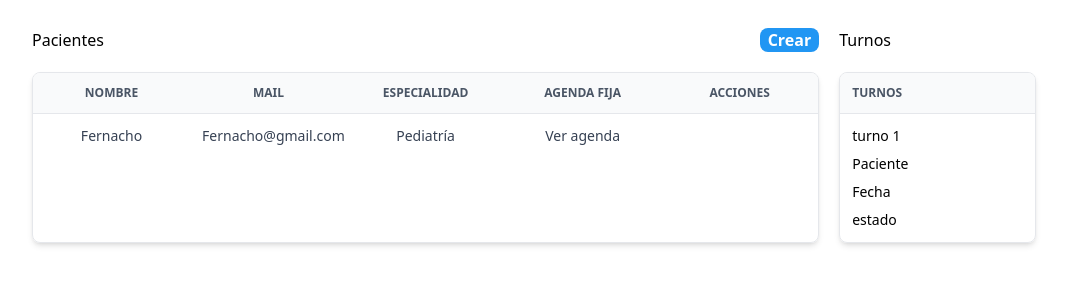
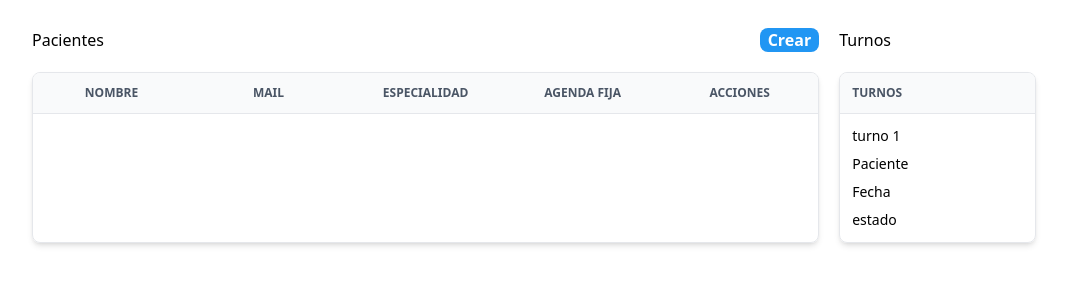
Before and after one commit to Santiago107R/consultorio, a PHP site: page /consultorio/admin/doctores.php in a window 1280 px wide. Shown: the part 60-360 px from the top of the page, without its empty margins (116-1183 px from the left). Run offline with PHP 8.4, Linux system fonts and the light colour scheme; lists and menus that the app fills with data are empty; some libraries are stand-ins or nearby versions.

Commit message:
Comment out example row in doctor table for clarity

```diff
--- a/admin/doctores.php
+++ b/admin/doctores.php
@@ -21,7 +21,7 @@
         </thead>
         <tbody id="tabla-body" class="grid overflow-y-auto divide-y divide-gray-100">
 
-            <tr class="grid grid-flow-col auto-cols-fr hover:bg-gray-50 transition-colors">
+            <!-- <tr class="grid grid-flow-col auto-cols-fr hover:bg-gray-50 transition-colors">
                 <td class="p-3 text-gray-700">Fernacho</td>
                 <td class="p-3 text-gray-700">Fernacho@gmail.com</td>
                 <td class="p-3 text-gray-700">Pediatría</td>
@@ -43,7 +43,7 @@
 
                     </div>
                 </td>
-            </tr>
+            </tr> -->
 
         </tbody>
     </table>
```
